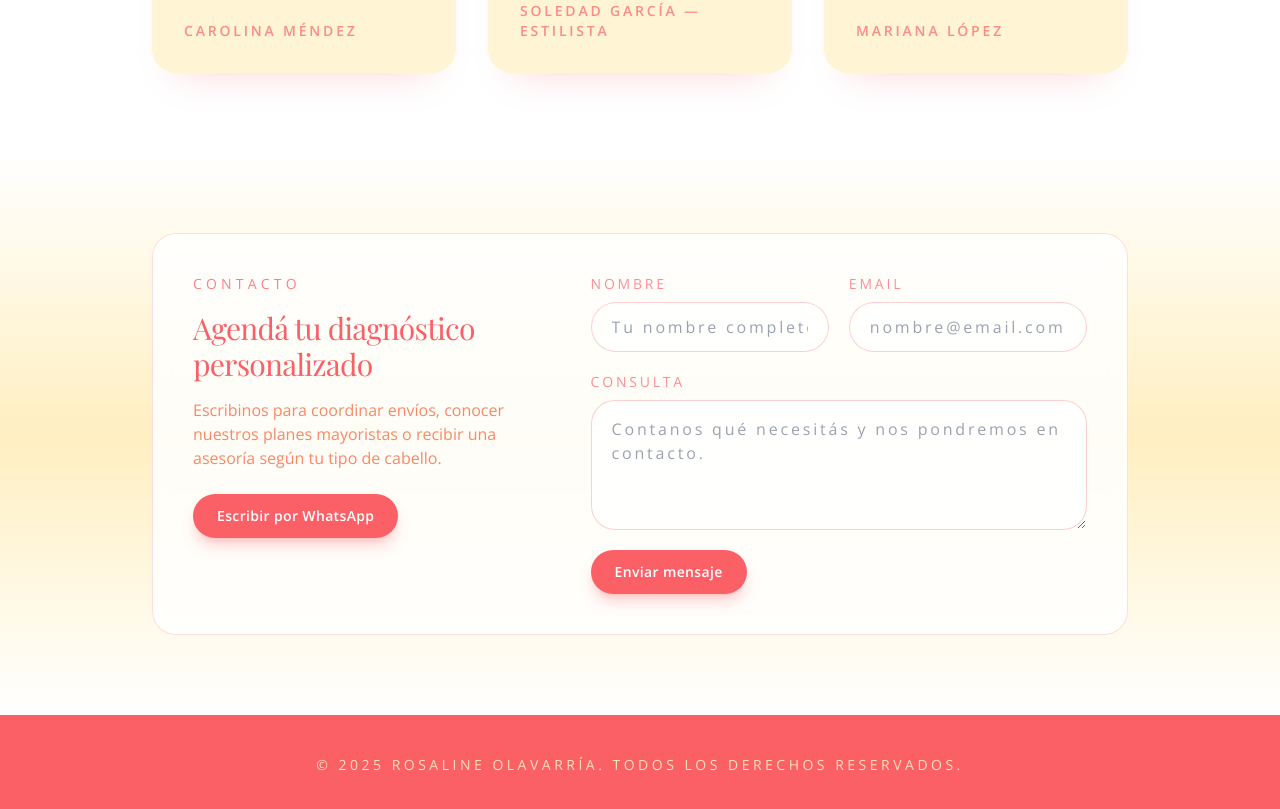
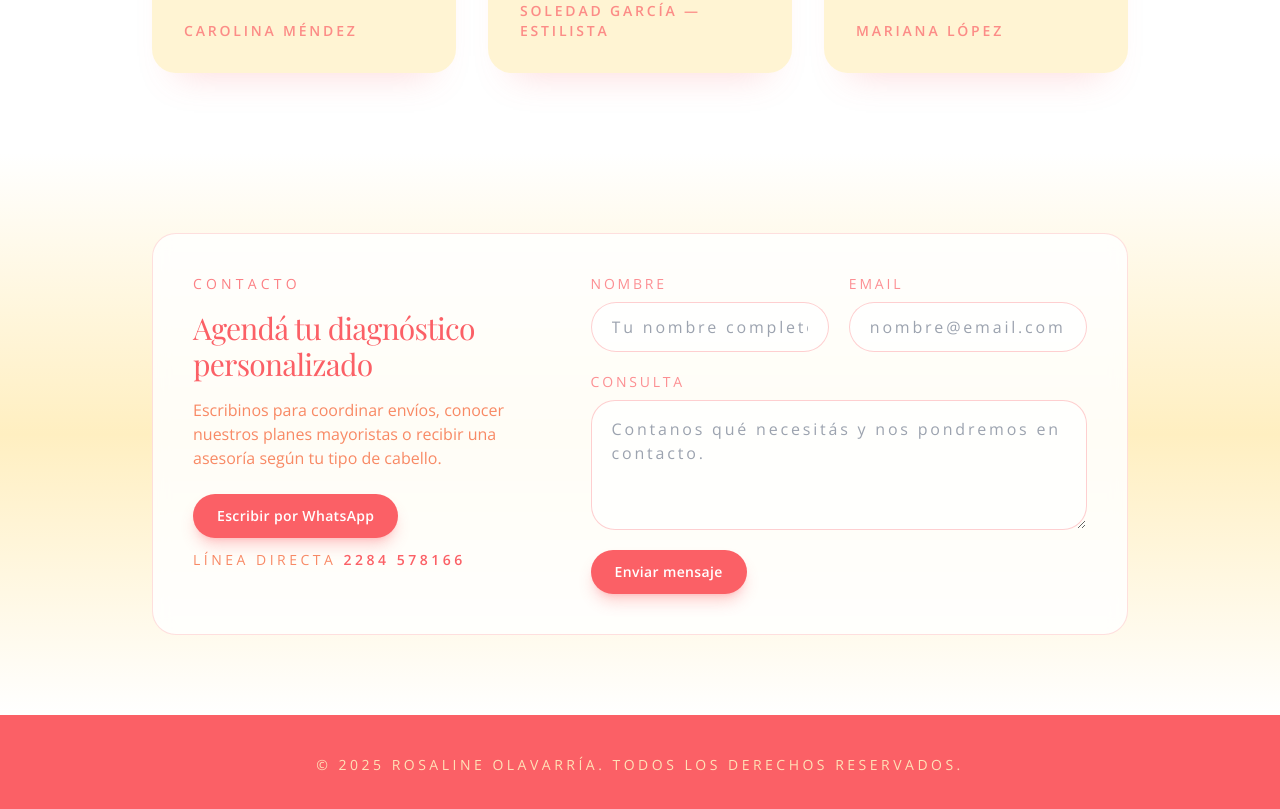
Before and after one commit to campe111/MajoRosaline, a React (Vite) app in the folder rosaline-landing/: page / in a window 1280 px wide. Shown: the part 2602-3411 px from the top of the page. Built offline with nearby package versions, Linux system fonts and the light colour scheme.

Commit message:
Agregando numero de telefono

```diff
--- a/rosaline-landing/src/App.jsx
+++ b/rosaline-landing/src/App.jsx
@@ -46,7 +46,7 @@ export default function App() {
             ))}
           </nav>
           <div className="hidden sm:inline-flex">
-            <Button href="https://wa.me/5491123456789" target="_blank" rel="noreferrer" variant="secondary">
+            <Button href="https://wa.me/542284578166" target="_blank" rel="noreferrer" variant="secondary">
               WhatsApp
             </Button>
           </div>
@@ -85,7 +85,7 @@ export default function App() {
                 ))}
               </nav>
               <div className="mt-5">
-                <Button href="https://wa.me/5491123456789" target="_blank" rel="noreferrer" className="w-full" variant="primary">
+                <Button href="https://wa.me/542284578166" target="_blank" rel="noreferrer" className="w-full" variant="primary">
                   WhatsApp
                 </Button>
               </div>
--- a/rosaline-landing/src/sections/Contact.jsx
+++ b/rosaline-landing/src/sections/Contact.jsx
@@ -12,10 +12,13 @@ export default function Contact() {
               <p className="mt-4 text-sm text-terra/80 sm:text-base">
                 Escribinos para coordinar envíos, conocer nuestros planes mayoristas o recibir una asesoría según tu tipo de cabello.
               </p>
-              <div className="mt-6">
-                <Button href="https://wa.me/5491123456789" target="_blank" rel="noreferrer" className="w-full sm:w-auto">
+              <div className="mt-6 space-y-3">
+                <Button href="https://wa.me/542284578166" target="_blank" rel="noreferrer" className="w-full sm:w-auto">
                   Escribir por WhatsApp
                 </Button>
+                <p className="text-xs uppercase tracking-[0.25em] text-terra/80 sm:text-sm">
+                  Línea directa <a href="tel:+542284578166" className="font-semibold text-rose hover:underline">2284 578166</a>
+                </p>
               </div>
             </div>
             <form className="grid flex-1 grid-cols-1 gap-5 lg:grid-cols-2">
--- a/rosaline-landing/src/sections/Hero.jsx
+++ b/rosaline-landing/src/sections/Hero.jsx
@@ -27,7 +27,7 @@ export default function Hero() {
             Tratamientos premium y fórmulas veganas para nutrir, proteger y realzar cada hebra. Descubrí una rutina hecha a medida para tu cabello.
           </p>
           <div className="mt-8 flex flex-col items-stretch gap-4 sm:flex-row sm:items-center sm:justify-start">
-            <Button href="https://wa.me/5491123456789" target="_blank" rel="noreferrer">
+            <Button href="https://wa.me/542284578166" target="_blank" rel="noreferrer">
               Consultanos por envíos
             </Button>
             <Button href="#beneficios" variant="secondary">
```
Also changed, not shown: 1 other file (tests, documents, lock files or other folders).
